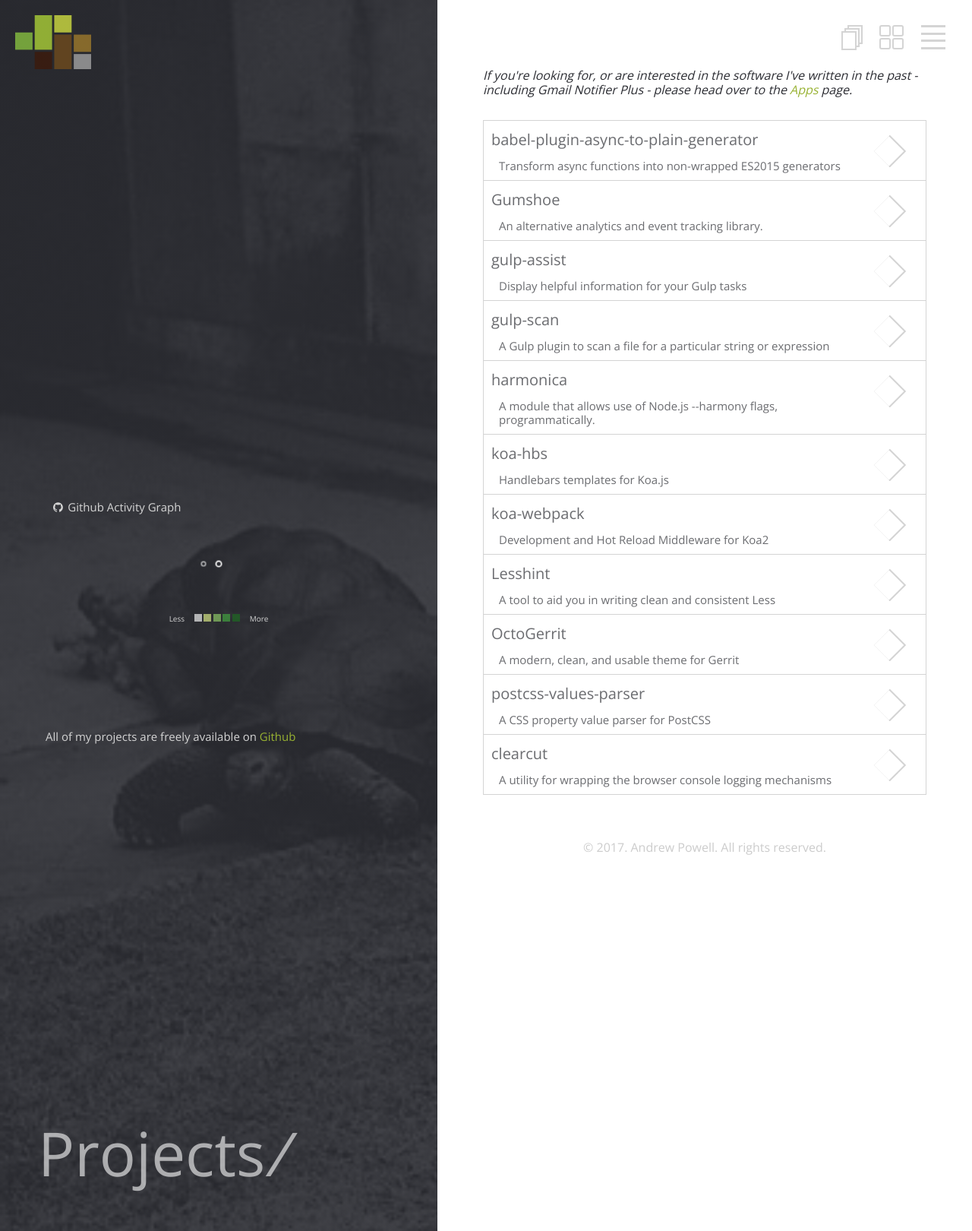
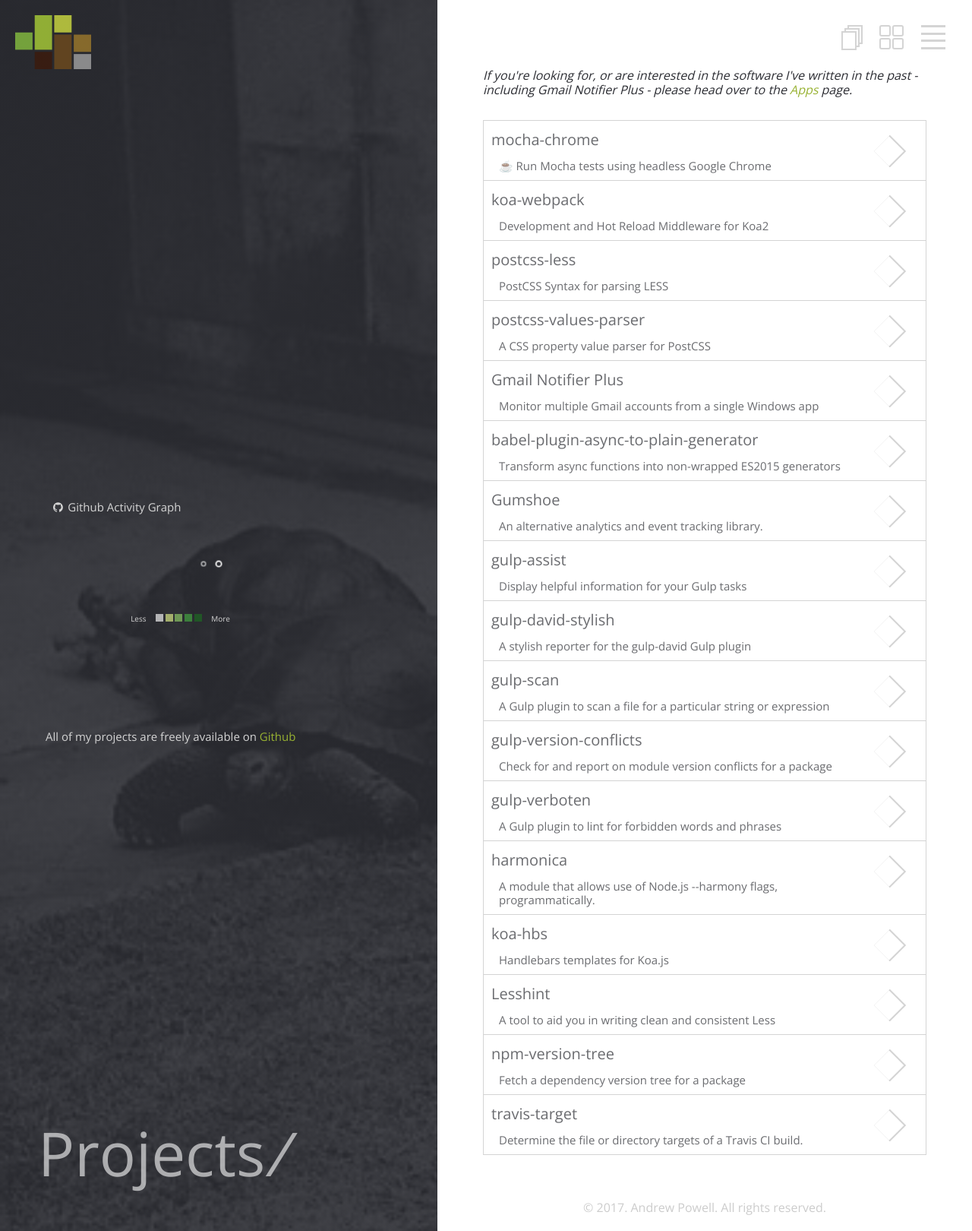
Before and after one commit to shellscape/shellscape.github.io, a Jekyll site: the page built from _pages/projects.html, in a window 1280 px wide. Shown: the whole page at 76% size. Built offline with Jekyll 4.4.1, drawn with Linux system fonts in a browser that asks for light colours; nearby versions of some CDN libraries.

Commit message:
a little winter tidying

```diff
--- a/_config.yml
+++ b/_config.yml
@@ -41,8 +41,8 @@
 stackoverflow:      416845/shellscape
 linkedin:           powellonaboat
 
-# Gems
-gems:
+# Plugins
+plugins:
   - jekyll-feed
   - jekyll-sitemap
   - jekyll-gist
--- a/_data/projects.yml
+++ b/_data/projects.yml
@@ -1,17 +1,49 @@
+- title: mocha-chrome
+  desc: ☕️ Run Mocha tests using headless Google Chrome
+  repo: shellscape/mocha-chrome
+
+- title: koa-webpack
+  desc: Development and Hot Reload Middleware for Koa2
+  repo: shellscape/koa-webpack
+
+- title: postcss-less
+  desc: PostCSS Syntax for parsing LESS
+  repo: shellscape/postcss-less
+
+- title: postcss-values-parser
+  desc: A CSS property value parser for PostCSS
+  repo: shellscape/postcss-values-parser
+
+- title: Gmail Notifier Plus
+  desc: Monitor multiple Gmail accounts from a single Windows app
+  repo: shellscape/Gmail-Notifier-Plus
 
 - title: babel-plugin-async-to-plain-generator
   desc: Transform async functions into non-wrapped ES2015 generators
 
 - title: Gumshoe
   desc: An alternative analytics and event tracking library.
-  repo: gilt/Gumshoe
+  repo: gumshoe/Gumshoe
 
 - title: gulp-assist
   desc: Display helpful information for your Gulp tasks
   repo: shellscape/gulp-assist
 
+- title: gulp-david-stylish
+  desc: A stylish reporter for the gulp-david Gulp plugin
+  repo: shellscape/gulp-david-stylish
+
 - title: gulp-scan
   desc: A Gulp plugin to scan a file for a particular string or expression
+  repo: shellscape/gulp-scan
+
+- title: gulp-version-conflicts
+  desc: Check for and report on module version conflicts for a package
+  repo: shellscape/gulp-version-conflicts
+
+- title: gulp-verboten
+  desc: A Gulp plugin to lint for forbidden words and phrases
+  repo: shellscape/gulp-verboten
 
 - title: harmonica
   desc: A module that allows use of Node.js --harmony flags, programmatically.
@@ -21,20 +53,14 @@
   desc: Handlebars templates for Koa.js
   repo: koajs/koa-hbs
 
-- title: koa-webpack
-  desc: Development and Hot Reload Middleware for Koa2
-  repo: shellscape/koa-webpack
-
 - title: Lesshint
   desc: A tool to aid you in writing clean and consistent Less
   repo: lesshint/lesshint
 
-- title: OctoGerrit
-  desc: A modern, clean, and usable theme for Gerrit
+- title: npm-version-tree
+  desc: Fetch a dependency version tree for a package
+  repo: shellscape/npm-version-tree
 
-- title: postcss-values-parser
-  desc: A CSS property value parser for PostCSS
-  repo: lesshint/postcss-values-parser
-
-- title: clearcut
-  desc: A utility for wrapping the browser console logging mechanisms
+- title: travis-target
+  desc: Determine the file or directory targets of a Travis CI build.
+  repo: shellscape/travis-target
--- a/_sass/_404.scss
+++ b/_sass/_404.scss
@@ -3,7 +3,7 @@
     position: relative;
 
     .content {
-      position: inital;
+      position: initial;
     }
 
     footer { display: none; }
--- a/_sass/_projects.scss
+++ b/_sass/_projects.scss
@@ -35,7 +35,7 @@
       display: block;
       margin-top: 1rem;
       text-align: center;
-      width: 100%;
+      width: 35.5rem;
 
       span, ul, li {
         display: inline-block;
@@ -172,11 +172,15 @@
     }
 
     > g > g &:nth-child(-n+26) {
-      display: none;
+      border: 1px solid red;
     }
 
     .month {
-      transform: translateX(-32.5rem);
+      // transform: translateX(-32.5rem);
+    }
+
+    .wday {
+      // display: none;
     }
   }
 
--- a/assets/js/github-graph.js
+++ b/assets/js/github-graph.js
@@ -34,6 +34,20 @@
         // turn NodeLists into plain Arrays
         gs = [].slice.call(graph.querySelectorAll('g g'));
         rects = [].slice.call(graph.querySelectorAll('rect'));
+        months = [].slice.call(graph.querySelectorAll('.month'))
+
+        console.log(months)
+
+        for (const month of months) {
+          index = months.indexOf(month);
+
+          if (index < 6) {
+            month.parentElement.removeChild(month);
+          }
+          else {
+            month.setAttribute('transform', 'translate(-306, 0)');
+          }
+        }
 
         for (var g of gs) {
           index = gs.indexOf(g);
@@ -42,7 +56,7 @@
             g.parentElement.removeChild(g);
           }
           else {
-            g.attributes.transform.value = 'translate(' + (13 * (index - 26)) + ', 0)';
+            g.attributes.transform.value = 'translate(' + (13 * (index - 23.5)) + ', 0)';
           }
         }
 
@@ -59,7 +73,7 @@
         graph.setAttribute('xmlns:xlink', 'http://www.w3.org/1999/xlink');
         graph.setAttribute('xml:space', 'preserve');
 
-        container.innerHTML = graph.outerHTML; //.replace(/\#eeeeee/gi, '#ccc');
+        container.innerHTML = graph.outerHTML;
       });
 
   });
```
Also changed, not shown: Gemfile.lock.
